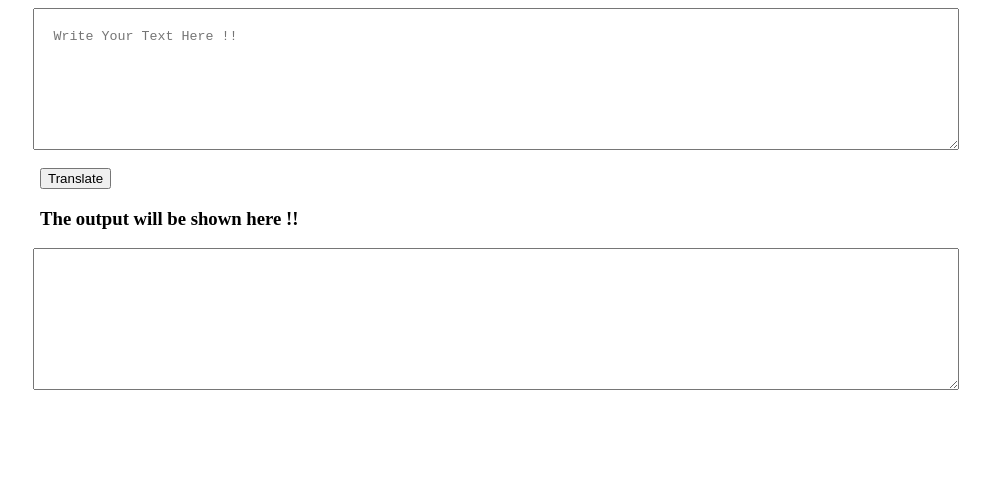
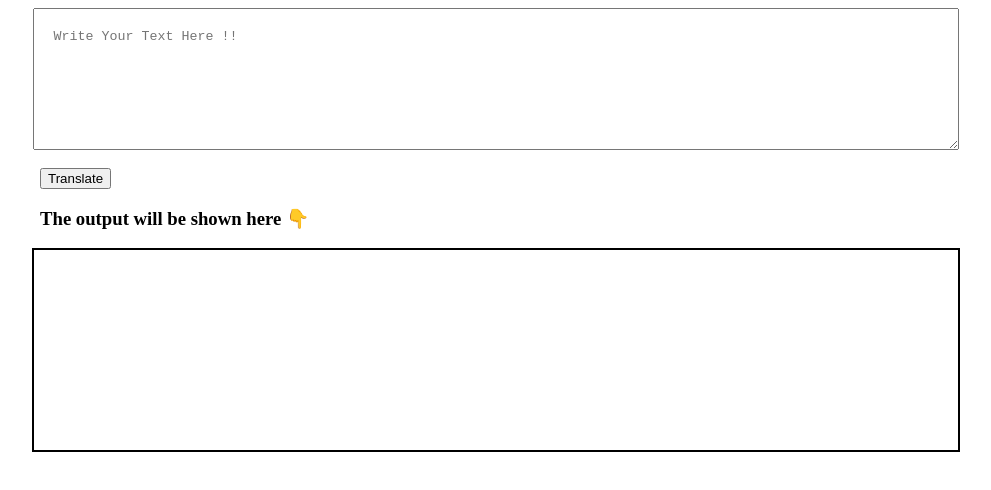
Before and after one commit to HarshikaSaini/bananaTranslator, a plain HTML site: page index.html in a window 1280 px wide. Shown: the whole page, without its empty margins (144-1135 px from the left). Drawn offline with Linux system fonts and the light colour scheme.

Commit message:
refactor : making output div

```diff
--- a/index.css
+++ b/index.css
@@ -12,3 +12,11 @@ h3{
     display: block;
     margin-left: 11rem;
 }
+div{
+    display: block;
+    width: 70%;
+    margin: auto;
+    height: 10rem;
+    padding: 20px;
+    border: 2px solid black;
+}
--- a/index.html
+++ b/index.html
@@ -10,8 +10,8 @@
 <body>
     <textarea id="inputText" placeholder = "Write Your Text Here !!"></textarea><br>
     <button id= "btn_Click" type="submit">Translate</button><br>
-    <h3>The output will be shown here !!</h3>
-    <textarea id="outputText"></textarea>
+    <h3>The output will be shown here 👇</h3>
+    <div id="outputText"></div>
     <script src="app.js" type="text/javascript"></script>
 </body>
 </html>
```
